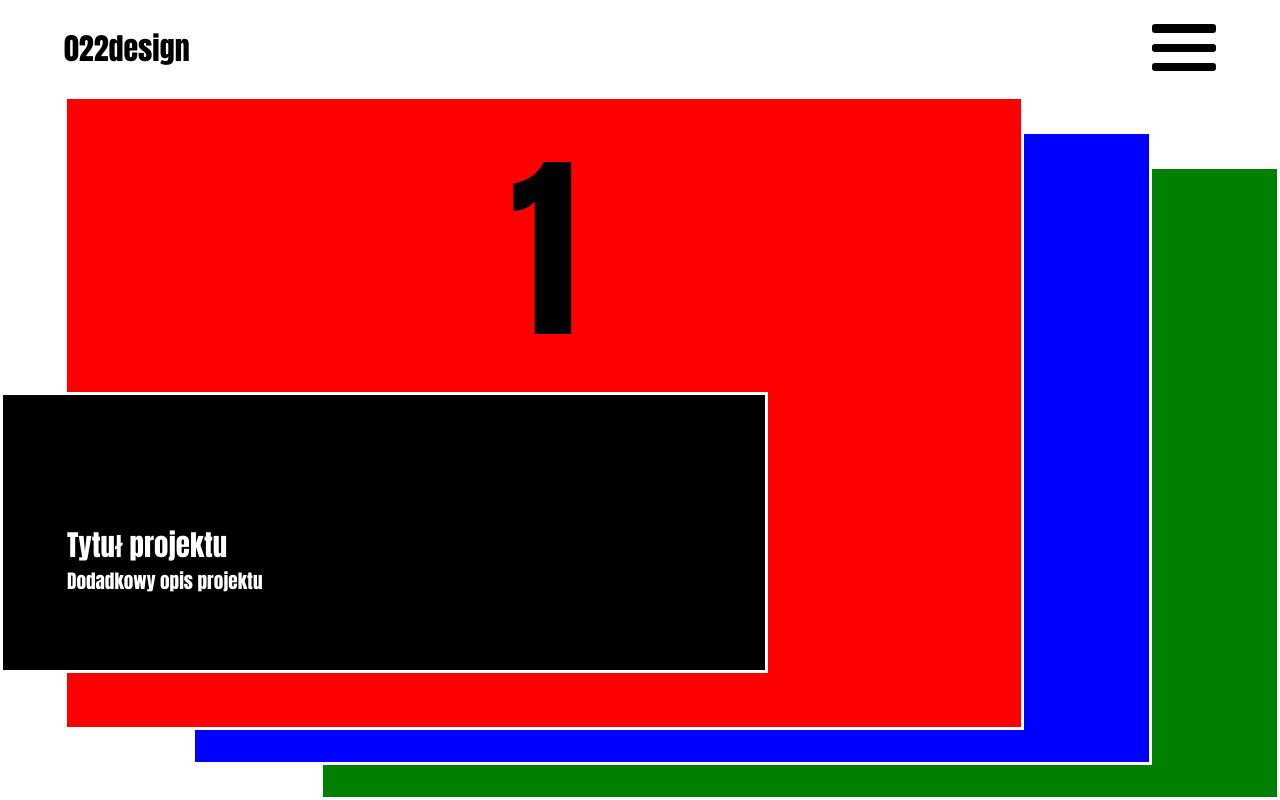
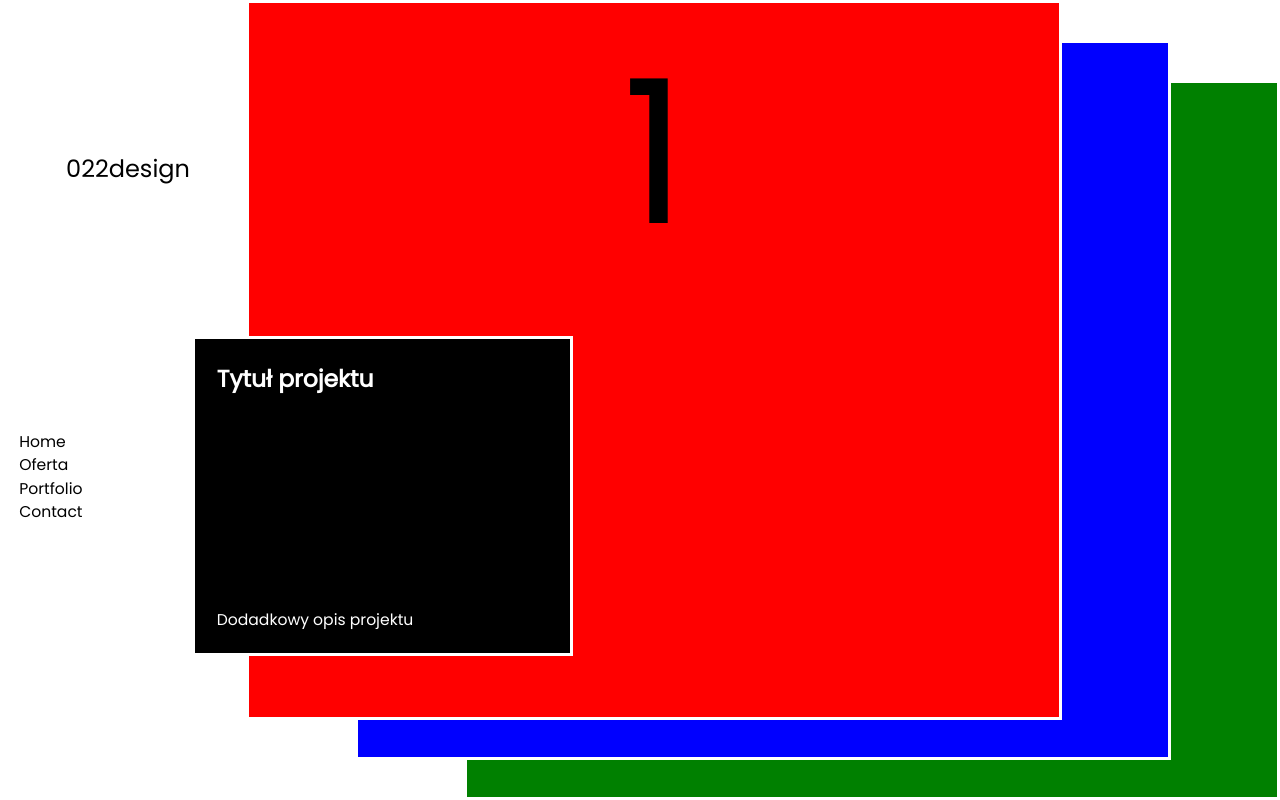
Before and after one commit to Jskop123/022design, a React (Create React App) app: page / in a window 1280 px wide. Built offline with nearby package versions, Linux system fonts and the light colour scheme.

Commit message:
scroll bugfix and responsive main page demo finished

```diff
--- a/public/index.html
+++ b/public/index.html
@@ -11,6 +11,8 @@
 
     <link rel="manifest" href="%PUBLIC_URL%/manifest.json" />
 
+    <link href="https://fonts.googleapis.com/css?family=Poppins:400" rel="stylesheet">
+
     <title>022design</title>
   </head>
   <body>
--- a/src/App.css
+++ b/src/App.css
@@ -1,8 +1,9 @@
+:root {
+  font-size: 12px;
+}
 .App {
   position: relative;
   overflow: hidden;
-  font-family: Impact, Haettenschweiler, 'Arial Narrow Bold', sans-serif;
+  font-family: 'Poppins', sans-serif;;
+  height: 100vh;
 }
-.Button{
-  display: inline-block;
-}
--- a/src/App.js
+++ b/src/App.js
@@ -4,7 +4,6 @@ import './App.css'
 
 import Header from './components/Header/Header'
 import Carousel from './components/Carousel/Carousel'
-import Menu from './components/Menu/Menu'
 import Backdrop from './components/UI/Backdrop/Backdrop';
 
 class App extends Component {
@@ -18,7 +17,6 @@ class App extends Component {
     return (
       <div className="App">
         <Header showMenu={ this.showMenuHandler } active={ this.state.showMenu }/>
-        <Menu active={ this.state.showMenu }/>
         { this.state.showMenu ? <Backdrop click={ this.showMenuHandler }/> : null}
         {/* Switch */}
         <Carousel/>
--- a/src/components/Carousel/Carousel.css
+++ b/src/components/Carousel/Carousel.css
@@ -8,6 +8,7 @@
 .carousel{
   position: relative;
   height: 88vh;
+  top: 12vh;
   overflow-x: hidden;
   overflow-y: scroll;
 }
@@ -58,7 +59,7 @@
   border: 3px solid white;
   color: white;
   padding: 10% 5%;
-    font-size: 1.2rem;
+  font-size: 1.3rem;
   display: flex;
   flex-direction: column;
   justify-content: space-between;
@@ -68,6 +69,22 @@
   opacity: 0;
   left: -50%;
 }
+@media (orientation: landscape) {
+  .carousel { height: 100vh; width: 85vw; left: 15vw; top: 0; }
+  .projectInfo { width: 35%; padding: 2% 2%; }
+}
+
+
+
+
+
+
+
+
+
+
+
+
 .red{
   background-color: red;
 }
--- a/src/components/Carousel/Carousel.js
+++ b/src/components/Carousel/Carousel.js
@@ -18,6 +18,7 @@ class Carousel extends Component {
             <div className='project brown'>10</div>
         ],
         currentProject: 0,
+        isCapturing: false
     }
     componentDidUpdate( _, prevState ) {
         if( this.state.currentProject !== prevState.currentProject ){
@@ -25,31 +26,48 @@ class Carousel extends Component {
             setTimeout(() => this.refs.info.classList.remove('wink'), 300)
         }
     }
+    scrollInterval = null
+    prevTimeStamp = 0
     currentProjectHandler = ( event, action ) => {
         let current = this.state.currentProject
+
         if( event ){
-            if( event.deltaY > 0 ) current++
-            else if ( event.deltaY < 0 ) current--
+            const treshold = 42
+            const delta = event.timeStamp - this.prevTimeStamp
+
+            this.prevTimeStamp = event.timeStamp
+
+            if( delta < treshold )    return
+            if( this.scrollInterval ) return
+            if( event.deltaY > 0 )    current++
+            if( event.deltaY < 0 )    current--
         }
         else if ( action ) {
-            if( action === '+' ) current++
+            if( action === '+' )      current++
             else if( action === '-' ) current--
         }
         if( current >= this.state.projects.length ) current=0
         if( current < 0 ) current = this.state.projects.length-1
-        this.setState({ currentProject: current })
+        if( !this.state.isCapturing ) {
+            this.setState({ isCapturing: true }, () => {
+              this.setState( state => ({ currentProject: current }));
+            })
+          }
+
+        this.scrollInterval = setTimeout(() => {
+            this.setState({ isCapturing: false })
+            this.scrollInterval = null
+        }, 500 )
     }
     render(){
         return (
             <Swipe
-                onSwipeUp={() => this.currentProjectHandler( undefined, '+' )}
-                onSwipeLeft={() => this.currentProjectHandler( undefined, '+' )}
-                onSwipeRight={() => this.currentProjectHandler( undefined, '-' )}
-                onSwipeDown={() => this.currentProjectHandler( undefined, '-' )}
-                >
+            onSwipeUp={() => this.currentProjectHandler( undefined, '+' )}
+            onSwipeLeft={() => this.currentProjectHandler( undefined, '+' )}
+            onSwipeRight={() => this.currentProjectHandler( undefined, '-' )}
+            onSwipeDown={() => this.currentProjectHandler( undefined, '-' )} >
                 <div className='carousel' onWheel={ e => this.currentProjectHandler(e) }>
-                    {
-                        this.state.projects.map(( el, i ) => {
+                    {   this.state.projects.map(( el, i ) => {
                         const current = this.state.currentProject
                         const size = this.state.projects.length
                         let style='hide'
--- a/src/components/Header/Header.css
+++ b/src/components/Header/Header.css
@@ -1,4 +1,6 @@
 header {
+    position: absolute;
+    width: 100vw;
     height: 12vh;
     display: flex;
     justify-content: space-between;
@@ -6,8 +8,8 @@ header {
     z-index: 10;
 }
 .logo{
-    font-size: 30px;
-    margin-left: 5%;
+    font-size: 2rem;
+    margin-left: 5vw;
 }
 .burgerIcon {
     height: 60%;
@@ -34,3 +36,7 @@ header {
 .burgerIcon.active .bar:nth-child(3){
     transform: translateY(-225%) rotate(45deg);
 }
+@media (orientation: landscape) {
+    header { height: 100vh; width: 15vw; left: 0; flex-direction: column; justify-content: space-around; }
+    .burgerIcon { display: none; }
+}
--- a/src/components/Header/Header.js
+++ b/src/components/Header/Header.js
@@ -1,6 +1,8 @@
 import React from 'react';
 
 import './Header.css'
+
+import Menu from '../Menu/Menu'
 
 const Header = (props) => (
     <header>
@@ -11,6 +13,7 @@ const Header = (props) => (
             <div className='bar'></div>
             <div className='bar'></div>
         </div>
+       <Menu active={ props.active }/>
     </header>
 )
 export default Header
--- a/src/components/Menu/Menu.css
+++ b/src/components/Menu/Menu.css
@@ -2,10 +2,11 @@
     display: block;
     position: absolute;
     width: 75vw;
-    height: 88vh;
+    height: 89vh;
     background-color: #fff;
     z-index: 10;
     right: -75%;
+    top: 11vh;
     transition: right .5s ease;
 }
 .showMenu {
@@ -18,11 +19,14 @@
     top: 50%;
     left: 10%;
     transform: translateY(-50%);
-    font-size: 20px;
     line-height: 1.5;
     margin-top: 40%;
     transition: .5s ease;
+    font-size: 1.3rem;
 }
 .menu.showMenu ul {
     margin-top: 0;
 }
+@media (orientation: landscape) {
+    .menu {width: 15vh; height: 20vh; position: static;}
+}
--- a/src/components/Menu/Menu.js
+++ b/src/components/Menu/Menu.js
@@ -6,10 +6,9 @@ const Menu = (props) => (
     <div className={ props.active ? 'menu showMenu' : 'menu' }>
         <ul>
             <li>Home</li>
-            <li>Druga zakładka</li>
-            <li>Trzecia zakładka</li>
-            <li>Czwarta zakładka</li>
-            <li>Piąta zakładka</li>
+            <li>Oferta</li>
+            <li>Portfolio</li>
+            <li>Contact</li>
         </ul>
     </div>
 )
--- a/src/components/UI/Backdrop/Backdrop.css
+++ b/src/components/UI/Backdrop/Backdrop.css
@@ -1,7 +1,8 @@
 .backdrop {
     position: absolute;
     width: 100%;
-    height: 100%;
+    height: 88%;
+    margin-top: 12vh;
     background-color: #00000088;
     z-index: 9;
     opacity: 1;
```
Lines whose indentation alone changed are shown as unchanged.
